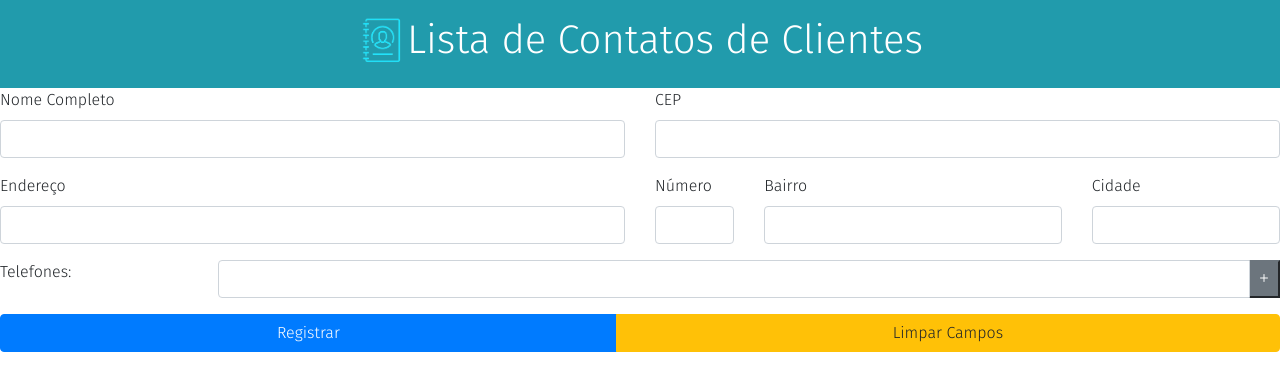
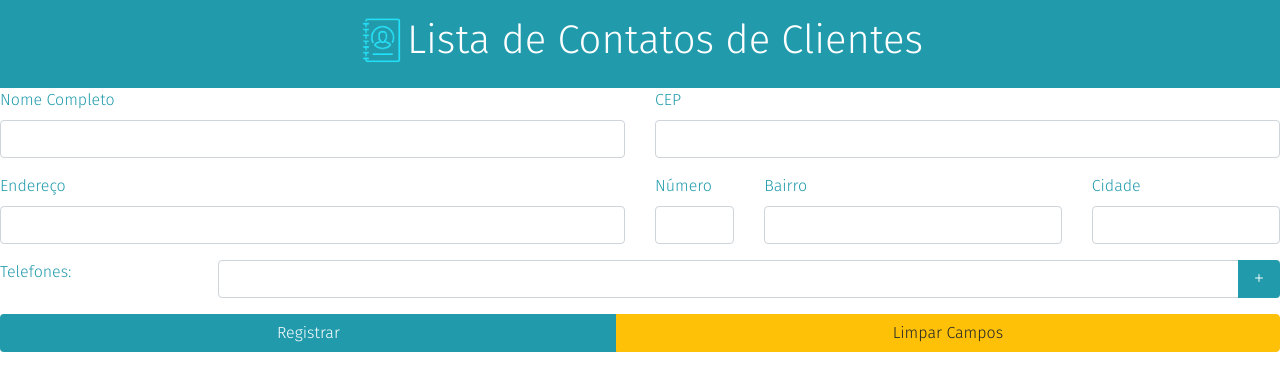
Before and after one commit to MirnaGama/customer-contact-list, an Angular app in the folder customer-contact-list-web/: page / in a window 1280 px wide. Shown: the top 390 px of the page. Built offline with nearby package versions, Linux system fonts and the light colour scheme.

Commit message:
[R1] Add style into label and default button

```diff
--- a/customer-contact-list-web/src/app/customer-contact/components/customer-contact-form/customer-contact-form.component.css
+++ b/customer-contact-list-web/src/app/customer-contact/components/customer-contact-form/customer-contact-form.component.css
@@ -0,0 +1,8 @@
+label {
+    color: rgb(33, 155, 172);
+}
+
+.btn-add {
+    background-color: rgb(33, 155, 172);
+    color: white;
+}
--- a/customer-contact-list-web/src/app/customer-contact/components/customer-contact-form/customer-contact-form.component.html
+++ b/customer-contact-list-web/src/app/customer-contact/components/customer-contact-form/customer-contact-form.component.html
@@ -99,7 +99,7 @@
     <div class="col-md-12">
       <fieldset class="form-group">
         <div class="row">
-          <legend class="col-form-label col-sm-2 pt-0">Telefones:</legend>
+          <label class="col-form-label col-sm-2 pt-0">Telefones:</label>
           <div class="col-sm-10" formArrayName="telephones">
             <div class="input-group" *ngFor="let telephone of telephones.controls; let index = index" [formGroupName]="index">
               <input type="number" formControlName="number"
@@ -111,7 +111,7 @@
               </div>
 
               <div class="input-group-append">
-              <button class="btn-secondary" type="button" *ngIf="index == 0" (click)="addNewTelephone()">
+              <button class="btn btn-add" type="button" *ngIf="index == 0" (click)="addNewTelephone()">
                 <i class="bi bi-plus"></i>
               </button>
             </div>
@@ -127,7 +127,7 @@
     </div>
 
     <div class="btn-group col-md-12" role="group">
-      <button type="submit" class="btn btn-primary">Registrar</button>
+      <button type="submit" class="btn btn-add">Registrar</button>
       <button type="button" (click)="onReset()" class="btn btn-warning">Limpar Campos</button>
     </div>
 
```
